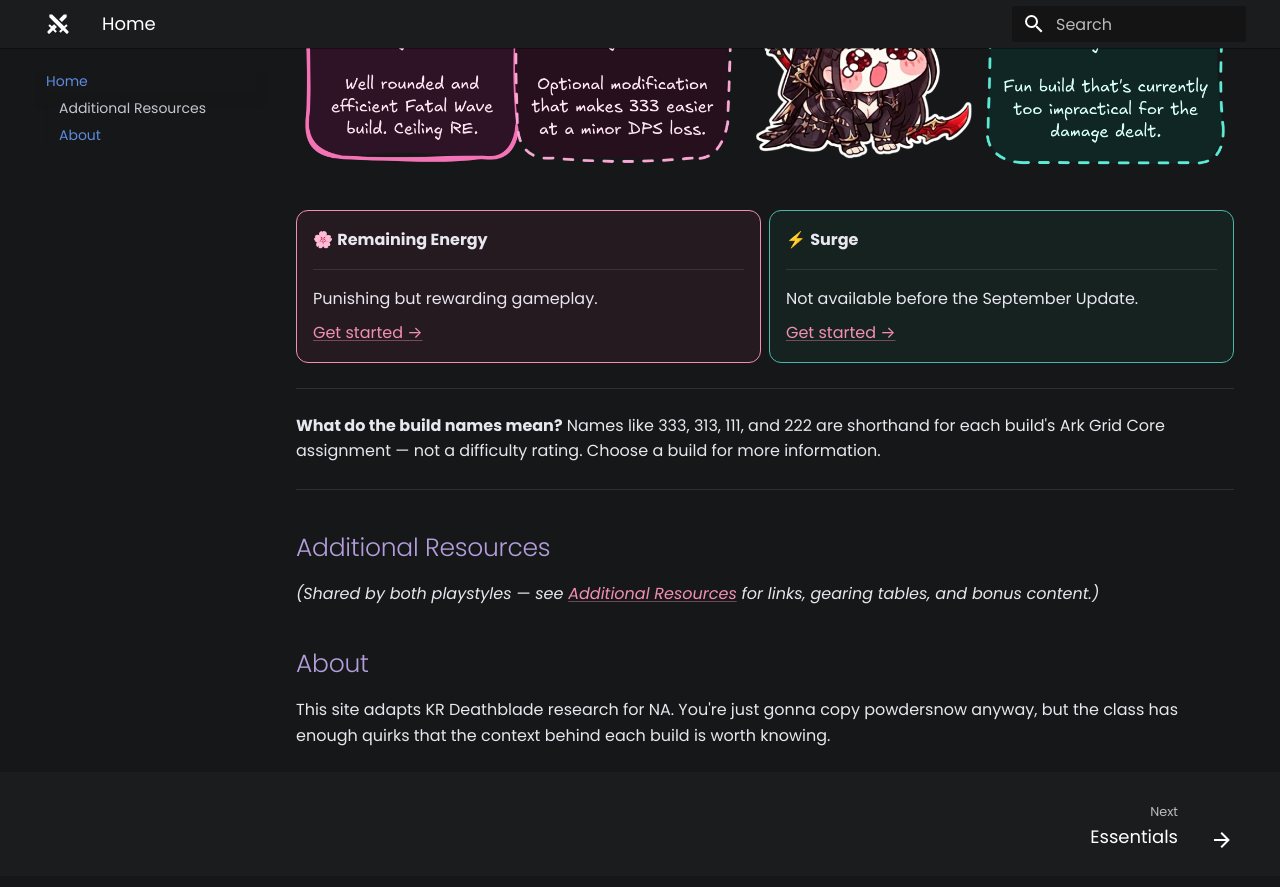
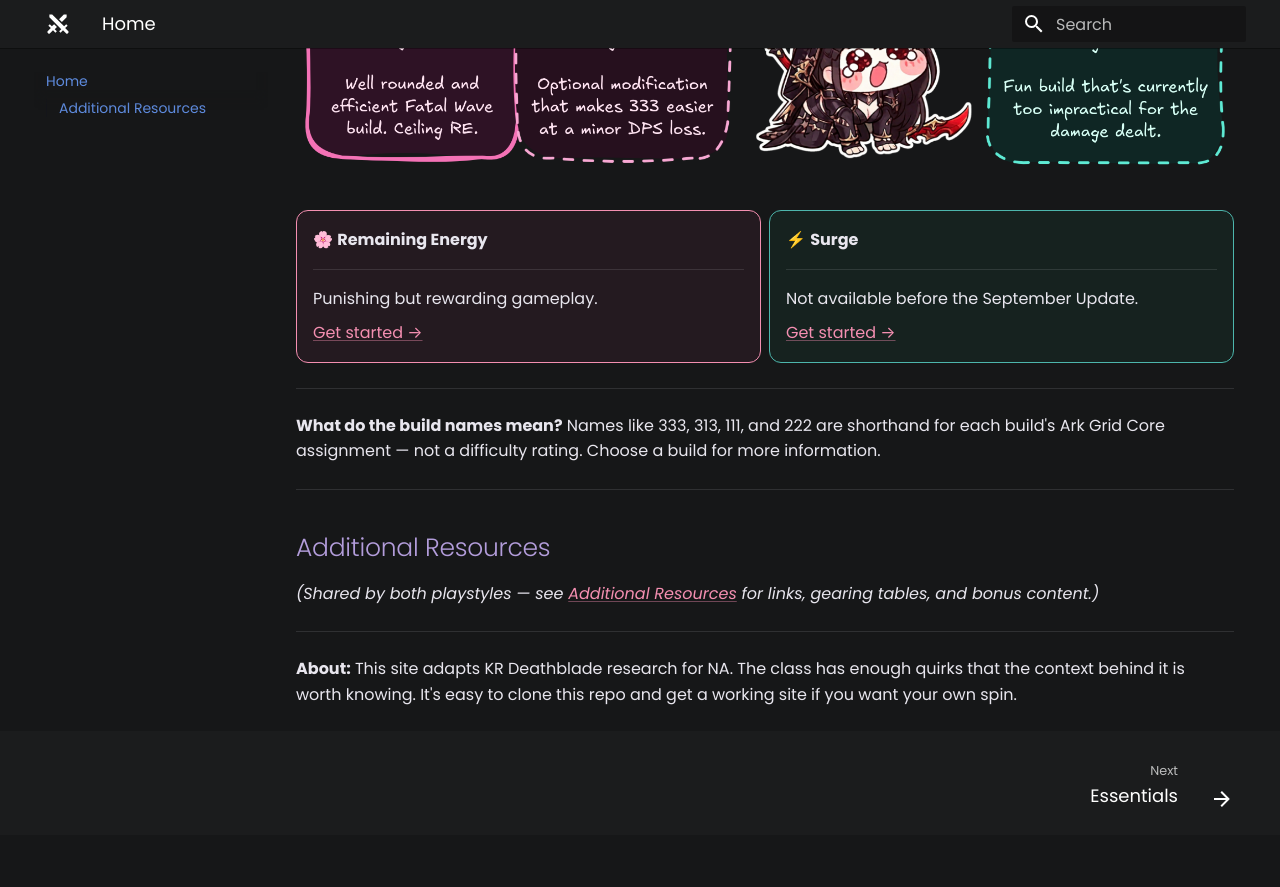
Before and after one commit to interlockme/deathblade, an MkDocs documentation site: the page built from docs/index.md, in a window 1280 px wide and 900 px high, scrolled down 897 px. Shown: the top 887 px of the window. Built offline with MkDocs 1.6.1 and Material for MkDocs 9.7.7, drawn with Linux system fonts in a browser that asks for light colours; plug-ins that fetch from the network failed and are left out; after the commit the page ends 1756 px from its top, so only the background shows below that.

Commit message:
no history deploy

```diff
--- a/docs/index.md
+++ b/docs/index.md
@@ -33,6 +33,6 @@
 
 *(Shared by both playstyles — see [Additional Resources](resources.md) for links, gearing tables, and bonus content.)*
 
-## About
+---
 
-This site adapts KR Deathblade research for NA. You're just gonna copy powdersnow anyway, but the class has enough quirks that the context behind each build is worth knowing.
+**About:** This site adapts KR Deathblade research for NA. The class has enough quirks that the context behind it is worth knowing. It's easy to clone this repo and get a working site if you want your own spin.
```
Also changed, not shown: 1 other file.
